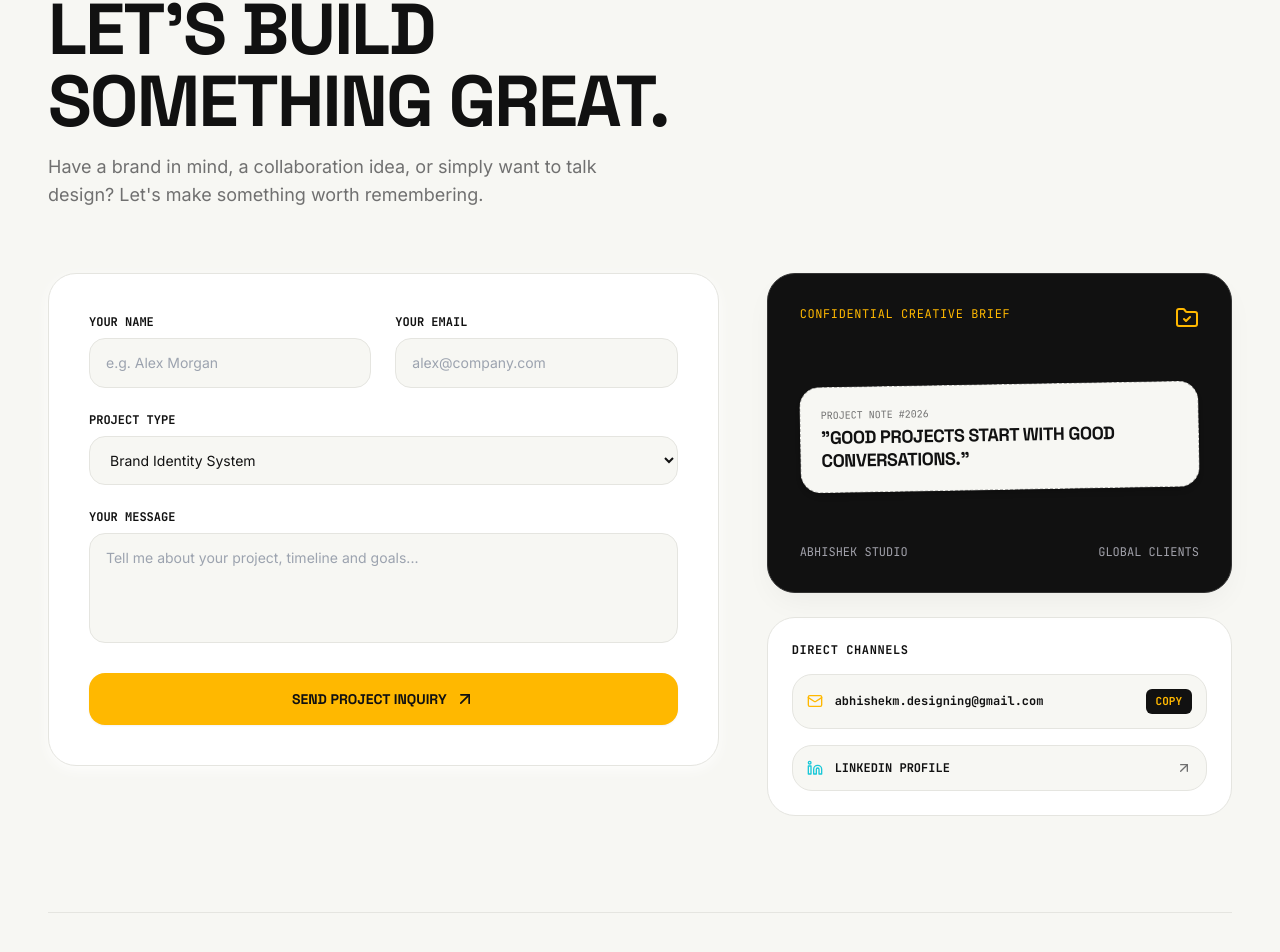
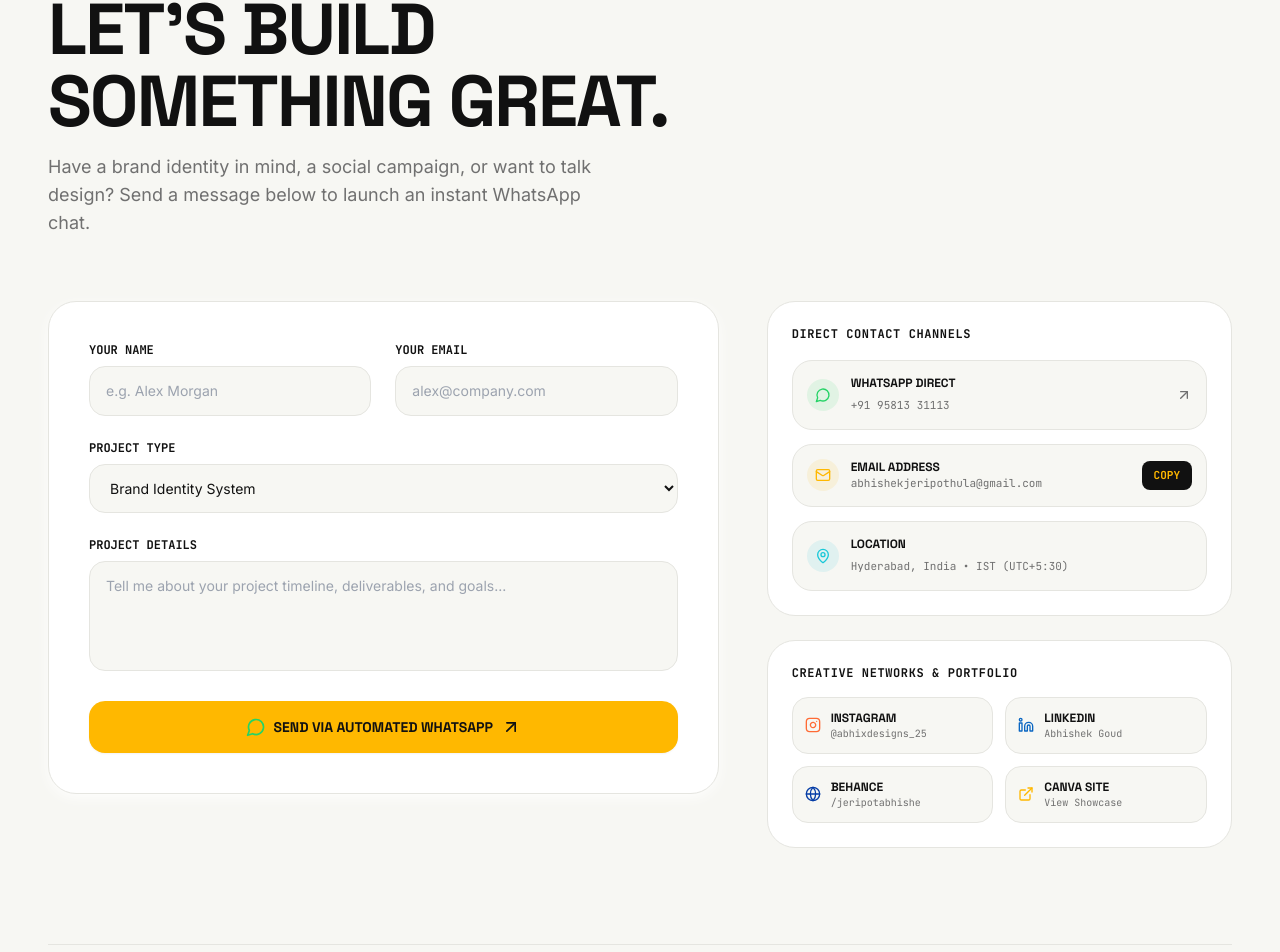
Before and after one commit to jeripothulaabhishek/Graphic-Design-Portfolio, a Next.js app: page /work/18-pages-cinema-poster in a window 1280 px wide. Shown: the part 1838-2790 px from the top of the page. Built offline with nearby package versions, Linux system fonts and the light colour scheme.

Commit message:
feat: updated contact channels with Abhishek Goud details and automated WhatsApp inquiry redirection

```diff
--- a/src/components/portfolio/AboutIntro.tsx
+++ b/src/components/portfolio/AboutIntro.tsx
@@ -93,7 +93,7 @@ export default function AboutIntro() {
                   />
                 </div>
                 <div>
-                  <h3 className="font-display text-lg font-bold text-[#111111]">ABHISHEK</h3>
+                  <h3 className="font-display text-lg font-bold text-[#111111]">ABHISHEK GOUD</h3>
                   <p className="font-mono-meta text-xs text-[#707070]">VISUAL CREATIVE DIRECTOR</p>
                 </div>
               </div>
--- a/src/components/portfolio/ContactFooter.tsx
+++ b/src/components/portfolio/ContactFooter.tsx
@@ -4,26 +4,50 @@ import { useState } from "react";
 import Link from "next/link";
 import Image from "next/image";
 import { motion } from "framer-motion";
-import { ArrowUpRight, ArrowUp, Mail, Linkedin, Instagram, FolderCheck } from "lucide-react";
+import { ArrowUpRight, ArrowUp, Mail, Linkedin, Instagram, FolderCheck, MessageCircle, MapPin, ExternalLink, Globe } from "lucide-react";
 import Sparkle3D from "@/components/ui/Sparkle3D";
 
 export default function ContactFooter() {
   const [formData, setFormData] = useState({
     name: "",
     email: "",
-    projectType: "Brand Identity",
+    projectType: "Brand Identity System",
     message: "",
   });
 
   const [submitted, setSubmitted] = useState(false);
+  const [copiedEmail, setCopiedEmail] = useState(false);
 
   const handleSubmit = (e: React.FormEvent) => {
     e.preventDefault();
     setSubmitted(true);
+
+    // Construct automated pre-filled WhatsApp message
+    const messageText = `Hi Abhishek!%0A%0A*Name:* ${encodeURIComponent(
+      formData.name
+    )}%0A*Email:* ${encodeURIComponent(
+      formData.email
+    )}%0A*Project Type:* ${encodeURIComponent(
+      formData.projectType
+    )}%0A*Details:* ${encodeURIComponent(formData.message)}`;
+
+    const whatsappUrl = `https://wa.me/919581331113?text=${messageText}`;
+
+    // Automatically open WhatsApp in new window/app
+    setTimeout(() => {
+      window.open(whatsappUrl, "_blank");
+    }, 500);
+
     setTimeout(() => {
       setSubmitted(false);
-      setFormData({ name: "", email: "", projectType: "Brand Identity", message: "" });
-    }, 4000);
+      setFormData({ name: "", email: "", projectType: "Brand Identity System", message: "" });
+    }, 6000);
+  };
+
+  const copyEmail = () => {
+    navigator.clipboard.writeText("abhishekjeripothula@gmail.com");
+    setCopiedEmail(true);
+    setTimeout(() => setCopiedEmail(false), 3000);
   };
 
   const scrollToTop = () => {
@@ -39,21 +63,21 @@ export default function ContactFooter() {
           <div className="inline-flex items-center gap-2 px-3.5 py-1 rounded-full bg-white border border-[#E5E5E0] shadow-xs mb-4">
             <Sparkle3D className="w-4 h-4" />
             <span className="font-mono-meta text-xs font-semibold text-[#111111] tracking-widest uppercase">
-              08 / CONTACT
+              08 / CONTACT & INQUIRIES
             </span>
           </div>
           <h2 className="font-display text-4xl sm:text-6xl md:text-7xl font-extrabold text-[#111111] uppercase tracking-tight max-w-3xl leading-[0.95]">
             LET'S BUILD SOMETHING GREAT.
           </h2>
           <p className="text-[#707070] text-base md:text-lg max-w-xl mt-4">
-            Have a brand in mind, a collaboration idea, or simply want to talk design? Let's make something worth remembering.
+            Have a brand identity in mind, a social campaign, or want to talk design? Send a message below to launch an instant WhatsApp chat.
           </p>
         </div>
 
-        {/* SPLIT FORM & 3D FOLDER NOTE GRID */}
+        {/* SPLIT FORM & DIRECT CONTACT CHANNELS */}
         <div className="grid grid-cols-1 lg:grid-cols-12 gap-12 items-start mb-24">
 
-          {/* LEFT: INQUIRY FORM */}
+          {/* LEFT: INQUIRY FORM WITH AUTOMATED WHATSAPP REDIRECT */}
           <motion.div
             initial={{ opacity: 0, y: 20 }}
             whileInView={{ opacity: 1, y: 0 }}
@@ -63,14 +87,14 @@ export default function ContactFooter() {
           >
             {submitted ? (
               <div className="py-16 text-center flex flex-col items-center justify-center">
-                <div className="w-16 h-16 rounded-full bg-[#FFB800] text-[#111111] flex items-center justify-center font-display text-2xl font-bold mb-4">
+                <div className="w-16 h-16 rounded-full bg-[#FFB800] text-[#111111] flex items-center justify-center font-display text-2xl font-bold mb-4 animate-bounce">
                   ✓
                 </div>
                 <h3 className="font-display text-2xl font-bold text-[#111111]">
-                  INQUIRY RECEIVED!
+                  REDIRECTING TO WHATSAPP...
                 </h3>
                 <p className="text-[#707070] text-sm max-w-md mt-2">
-                  Thank you for reaching out. Abhishek will review your project details and respond within 24 hours.
+                  Thank you, <strong>{formData.name}</strong>! Opening your pre-filled project inquiry in WhatsApp chat with Abhishek.
                 </p>
               </div>
             ) : (
@@ -114,24 +138,24 @@ export default function ContactFooter() {
                     onChange={(e) => setFormData({ ...formData, projectType: e.target.value })}
                     className="w-full bg-[#F7F7F3] border border-[#E5E5E0] rounded-xl px-4 py-3.5 text-sm text-[#111111] focus:outline-none focus:border-[#FFB800] transition-colors"
                   >
-                    <option value="Brand Identity">Brand Identity System</option>
-                    <option value="Social Media">Social Campaign / Ad Creatives</option>
-                    <option value="Website">Website / Web Application</option>
-                    <option value="UI/UX">UI/UX Interface Design</option>
-                    <option value="3D / Motion">3D Art & Motion Loops</option>
-                    <option value="Campaign">Full Creative Direction</option>
-                    <option value="Other">Other Creative Inquiry</option>
+                    <option value="Brand Identity System">Brand Identity System</option>
+                    <option value="Social Campaign & Ads">Social Campaign & Ad Creatives</option>
+                    <option value="TEDx Event Branding">TEDx / Event Branding Ecosystem</option>
+                    <option value="UI/UX Interface Design">UI/UX Interface Design</option>
+                    <option value="3D Art & Motion Graphics">3D Art & Motion Graphics</option>
+                    <option value="Full Creative Direction">Full Creative Direction</option>
+                    <option value="Other Design Inquiry">Other Design Inquiry</option>
                   </select>
                 </div>
 
                 <div>
                   <label className="block font-mono-meta text-xs font-bold text-[#111111] uppercase mb-2">
-                    YOUR MESSAGE
+                    PROJECT DETAILS
                   </label>
                   <textarea
                     required
                     rows={4}
-                    placeholder="Tell me about your project, timeline and goals..."
+                    placeholder="Tell me about your project timeline, deliverables, and goals..."
                     value={formData.message}
                     onChange={(e) => setFormData({ ...formData, message: e.target.value })}
                     className="w-full bg-[#F7F7F3] border border-[#E5E5E0] rounded-xl px-4 py-3.5 text-sm text-[#111111] focus:outline-none focus:border-[#FFB800] transition-colors resize-none"
@@ -142,14 +166,15 @@ export default function ContactFooter() {
                   type="submit"
                   className="w-full bg-[#FFB800] text-[#111111] hover:bg-[#111111] hover:text-white font-display font-extrabold text-sm py-4 rounded-xl shadow-sm transition-all duration-300 flex items-center justify-center gap-2"
                 >
-                  <span>SEND PROJECT INQUIRY</span>
+                  <MessageCircle className="w-5 h-5 text-[#25D366]" />
+                  <span>SEND VIA AUTOMATED WHATSAPP</span>
                   <ArrowUpRight className="w-5 h-5" />
                 </button>
               </form>
             )}
           </motion.div>
 
-          {/* RIGHT: 3D PORTFOLIO FOLDER WITH HANDWRITTEN NOTE */}
+          {/* RIGHT: DIRECT CHANNELS & SOCIAL LINKS */}
           <motion.div
             initial={{ opacity: 0, y: 20 }}
             whileInView={{ opacity: 1, y: 0 }}
@@ -157,69 +182,162 @@ export default function ContactFooter() {
             transition={{ duration: 0.6, delay: 0.2 }}
             className="lg:col-span-5 flex flex-col gap-6"
           >
-            {/* 3D Folder Visual Card */}
-            <div className="bg-[#111111] text-white border border-[#333333] rounded-3xl p-8 shadow-studio relative overflow-hidden flex flex-col justify-between h-80">
-              <div className="flex justify-between items-start">
-                <span className="font-mono-meta text-xs text-[#FFB800] tracking-wider uppercase">
-                  CONFIDENTIAL CREATIVE BRIEF
+            {/* Direct Contact Cards */}
+            <div className="bg-white border border-[#E5E5E0] rounded-3xl p-6 shadow-xs flex flex-col gap-3.5">
+              <span className="font-mono-meta text-xs font-bold text-[#111111] uppercase tracking-wider mb-1">
+                DIRECT CONTACT CHANNELS
               </span>
-                <FolderCheck className="w-6 h-6 text-[#FFB800]" />
+
+              {/* WHATSAPP DIRECT */}
+              <a
+                href="https://wa.me/919581331113"
+                target="_blank"
+                rel="noopener noreferrer"
+                className="flex items-center justify-between p-3.5 rounded-2xl bg-[#F7F7F3] border border-[#E5E5E0] hover:border-[#25D366] transition-all group"
+              >
+                <div className="flex items-center gap-3">
+                  <div className="w-8 h-8 rounded-xl bg-[#25D366]/10 text-[#25D366] flex items-center justify-center">
+                    <MessageCircle className="w-4 h-4" />
+                  </div>
+                  <div>
+                    <span className="font-display text-xs font-bold text-[#111111] block">
+                      WHATSAPP DIRECT
+                    </span>
+                    <span className="font-mono-meta text-[11px] text-[#707070]">
+                      +91 95813 31113
+                    </span>
+                  </div>
+                </div>
+                <ArrowUpRight className="w-4 h-4 text-[#707070] group-hover:text-[#25D366] transition-colors" />
+              </a>
+
+              {/* EMAIL DIRECT WITH COPY */}
+              <div className="flex items-center justify-between p-3.5 rounded-2xl bg-[#F7F7F3] border border-[#E5E5E0] hover:border-[#111111] transition-all">
+                <div className="flex items-center gap-3 overflow-hidden">
+                  <div className="w-8 h-8 rounded-xl bg-[#FFB800]/10 text-[#FFB800] flex items-center justify-center shrink-0">
+                    <Mail className="w-4 h-4" />
+                  </div>
+                  <div className="truncate">
+                    <span className="font-display text-xs font-bold text-[#111111] block">
+                      EMAIL ADDRESS
+                    </span>
+                    <a
+                      href="mailto:abhishekjeripothula@gmail.com"
+                      className="font-mono-meta text-[11px] text-[#707070] hover:text-[#111111] truncate block"
+                    >
+                      abhishekjeripothula@gmail.com
+                    </a>
+                  </div>
+                </div>
+                <button
+                  onClick={copyEmail}
+                  className={`font-mono-meta text-[11px] font-bold px-3 py-1.5 rounded-lg transition-colors shrink-0 ${
+                    copiedEmail
+                      ? "bg-emerald-500 text-white"
+                      : "bg-[#111111] text-[#FFB800] hover:bg-[#FFB800] hover:text-[#111111]"
+                  }`}
+                >
+                  {copiedEmail ? "COPIED!" : "COPY"}
+                </button>
               </div>
 
-              {/* Handwritten note peek */}
-              <div className="my-auto bg-[#F7F7F3] text-[#111111] p-5 rounded-2xl border border-dashed border-[#111111]/30 shadow-md transform -rotate-1">
-                <span className="font-mono-meta text-[10px] text-[#707070] uppercase block mb-1">
-                  PROJECT NOTE #2026
+              {/* LOCATION */}
+              <div className="flex items-center justify-between p-3.5 rounded-2xl bg-[#F7F7F3] border border-[#E5E5E0]">
+                <div className="flex items-center gap-3">
+                  <div className="w-8 h-8 rounded-xl bg-[#19C8D8]/10 text-[#19C8D8] flex items-center justify-center">
+                    <MapPin className="w-4 h-4" />
+                  </div>
+                  <div>
+                    <span className="font-display text-xs font-bold text-[#111111] block">
+                      LOCATION
                     </span>
-                <p className="font-display font-extrabold text-lg uppercase leading-tight tracking-tight">
-                  "GOOD PROJECTS START WITH GOOD CONVERSATIONS."
-                </p>
+                    <span className="font-mono-meta text-[11px] text-[#707070]">
+                      Hyderabad, India • IST (UTC+5:30)
+                    </span>
                   </div>
-
-              <div className="flex justify-between items-center text-xs font-mono-meta text-zinc-400">
-                <span>ABHISHEK STUDIO</span>
-                <span>GLOBAL CLIENTS</span>
+                </div>
               </div>
             </div>
 
-            {/* Direct Contact Links */}
-            <div className="bg-white border border-[#E5E5E0] rounded-3xl p-6 shadow-xs flex flex-col gap-4">
-              <span className="font-mono-meta text-xs font-bold text-[#111111] uppercase tracking-wider">
-                DIRECT CHANNELS
+            {/* Social Media & External Portfolio Links */}
+            <div className="bg-white border border-[#E5E5E0] rounded-3xl p-6 shadow-xs flex flex-col gap-3">
+              <span className="font-mono-meta text-xs font-bold text-[#111111] uppercase tracking-wider mb-1">
+                CREATIVE NETWORKS & PORTFOLIO
               </span>
 
-              <div className="flex items-center justify-between p-3.5 rounded-2xl bg-[#F7F7F3] border border-[#E5E5E0] hover:border-[#111111] transition-colors">
-                <div className="flex items-center gap-3">
-                  <Mail className="w-4 h-4 text-[#FFB800]" />
-                  <span className="font-mono-meta text-xs font-bold text-[#111111]">
-                    abhishekm.designing@gmail.com
+              <div className="grid grid-cols-2 gap-3">
+                {/* Instagram */}
+                <a
+                  href="https://www.instagram.com/abhixdesigns_25/"
+                  target="_blank"
+                  rel="noopener noreferrer"
+                  className="flex items-center gap-2.5 p-3 rounded-xl bg-[#F7F7F3] border border-[#E5E5E0] hover:border-[#FF6B35] transition-all group"
+                >
+                  <Instagram className="w-4 h-4 text-[#FF6B35]" />
+                  <div className="truncate">
+                    <span className="font-display text-xs font-bold text-[#111111] block truncate">
+                      INSTAGRAM
+                    </span>
+                    <span className="font-mono-meta text-[10px] text-[#707070] truncate block">
+                      @abhixdesigns_25
                     </span>
                   </div>
-                <button
-                  onClick={() => {
-                    navigator.clipboard.writeText("abhishekm.designing@gmail.com");
-                    alert("Email copied to clipboard!");
-                  }}
-                  className="font-mono-meta text-[11px] font-bold text-[#FFB800] bg-[#111111] px-2.5 py-1 rounded-md hover:bg-[#FFB800] hover:text-[#111111] transition-colors"
-                >
-                  COPY
-                </button>
-              </div>
+                </a>
 
+                {/* LinkedIn */}
                 <a
-                href="https://www.linkedin.com"
+                  href="https://linkedin.com/in/abhishek-goud-0b6011281"
                   target="_blank"
                   rel="noopener noreferrer"
-                className="flex items-center justify-between p-3.5 rounded-2xl bg-[#F7F7F3] border border-[#E5E5E0] hover:border-[#111111] transition-colors"
+                  className="flex items-center gap-2.5 p-3 rounded-xl bg-[#F7F7F3] border border-[#E5E5E0] hover:border-[#0A66C2] transition-all group"
                 >
-                <div className="flex items-center gap-3">
-                  <Linkedin className="w-4 h-4 text-[#19C8D8]" />
-                  <span className="font-mono-meta text-xs font-bold text-[#111111]">
-                    LINKEDIN PROFILE
+                  <Linkedin className="w-4 h-4 text-[#0A66C2]" />
+                  <div className="truncate">
+                    <span className="font-display text-xs font-bold text-[#111111] block truncate">
+                      LINKEDIN
+                    </span>
+                    <span className="font-mono-meta text-[10px] text-[#707070] truncate block">
+                      Abhishek Goud
                     </span>
                   </div>
-                <ArrowUpRight className="w-4 h-4 text-[#707070]" />
                 </a>
+
+                {/* Behance */}
+                <a
+                  href="https://www.behance.net/jeripotabhishe"
+                  target="_blank"
+                  rel="noopener noreferrer"
+                  className="flex items-center gap-2.5 p-3 rounded-xl bg-[#F7F7F3] border border-[#E5E5E0] hover:border-[#053DA6] transition-all group"
+                >
+                  <Globe className="w-4 h-4 text-[#053DA6]" />
+                  <div className="truncate">
+                    <span className="font-display text-xs font-bold text-[#111111] block truncate">
+                      BEHANCE
+                    </span>
+                    <span className="font-mono-meta text-[10px] text-[#707070] truncate block">
+                      /jeripotabhishe
+                    </span>
+                  </div>
+                </a>
+
+                {/* Canva Site */}
+                <a
+                  href="https://saketsaurabh.my.canva.site/abhishekportfolio"
+                  target="_blank"
+                  rel="noopener noreferrer"
+                  className="flex items-center gap-2.5 p-3 rounded-xl bg-[#F7F7F3] border border-[#E5E5E0] hover:border-[#FFB800] transition-all group"
+                >
+                  <ExternalLink className="w-4 h-4 text-[#FFB800]" />
+                  <div className="truncate">
+                    <span className="font-display text-xs font-bold text-[#111111] block truncate">
+                      CANVA SITE
+                    </span>
+                    <span className="font-mono-meta text-[10px] text-[#707070] truncate block">
+                      View Showcase
+                    </span>
+                  </div>
+                </a>
+              </div>
             </div>
 
           </motion.div>
@@ -229,27 +347,27 @@ export default function ContactFooter() {
         {/* MINIMAL FOOTER STRIP */}
         <div className="pt-12 border-t border-[#E5E5E0] flex flex-col sm:flex-row items-center justify-between gap-6">
           <div className="flex items-center gap-3">
-            <div className="w-8 h-8 rounded-full bg-[#111111] overflow-hidden relative shadow-xs border border-[#E5E5E0]">
+            <div className="w-9 h-9 rounded-full bg-[#111111] overflow-hidden relative shadow-xs border border-[#E5E5E0]">
               <Image
                 src="/my-image.png"
-                alt="Abhishek"
+                alt="Abhishek Goud"
                 fill
-                sizes="32px"
+                sizes="36px"
                 className="object-cover object-top"
               />
             </div>
             <div>
               <span className="font-display font-bold text-sm text-[#111111] block">
-                ABHISHEK
+                ABHISHEK GOUD
               </span>
               <span className="font-mono-meta text-[10px] text-[#707070]">
-                "DESIGN TODAY. MOVE TOMORROW."
+                VISUAL CREATIVE • HYDERABAD, INDIA
               </span>
             </div>
           </div>
 
           <div className="flex items-center gap-6 font-mono-meta text-xs text-[#707070]">
-            <span>© 2026 ABHISHEK. ALL RIGHTS RESERVED.</span>
+            <span>© 2026 ABHISHEK GOUD. ALL RIGHTS RESERVED.</span>
           </div>
 
           <button
```
Lines whose indentation alone changed are shown as unchanged.
